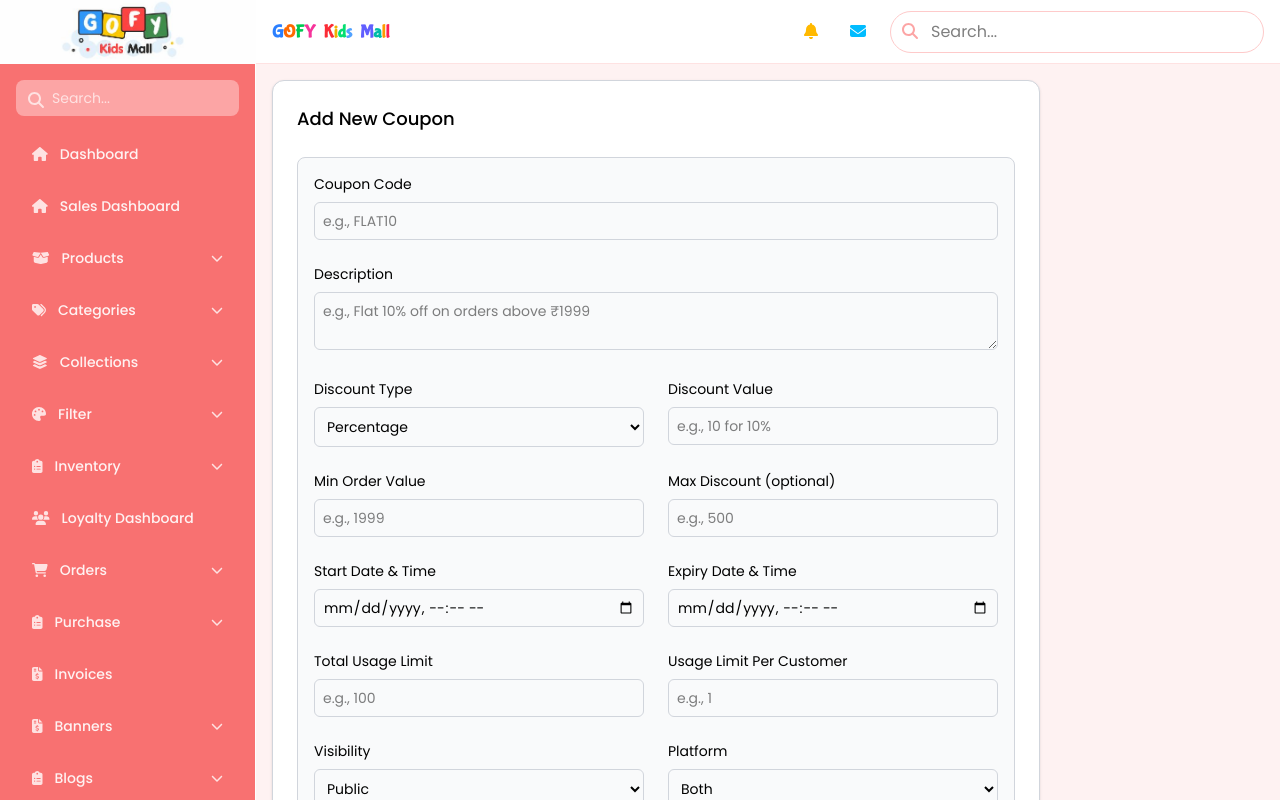
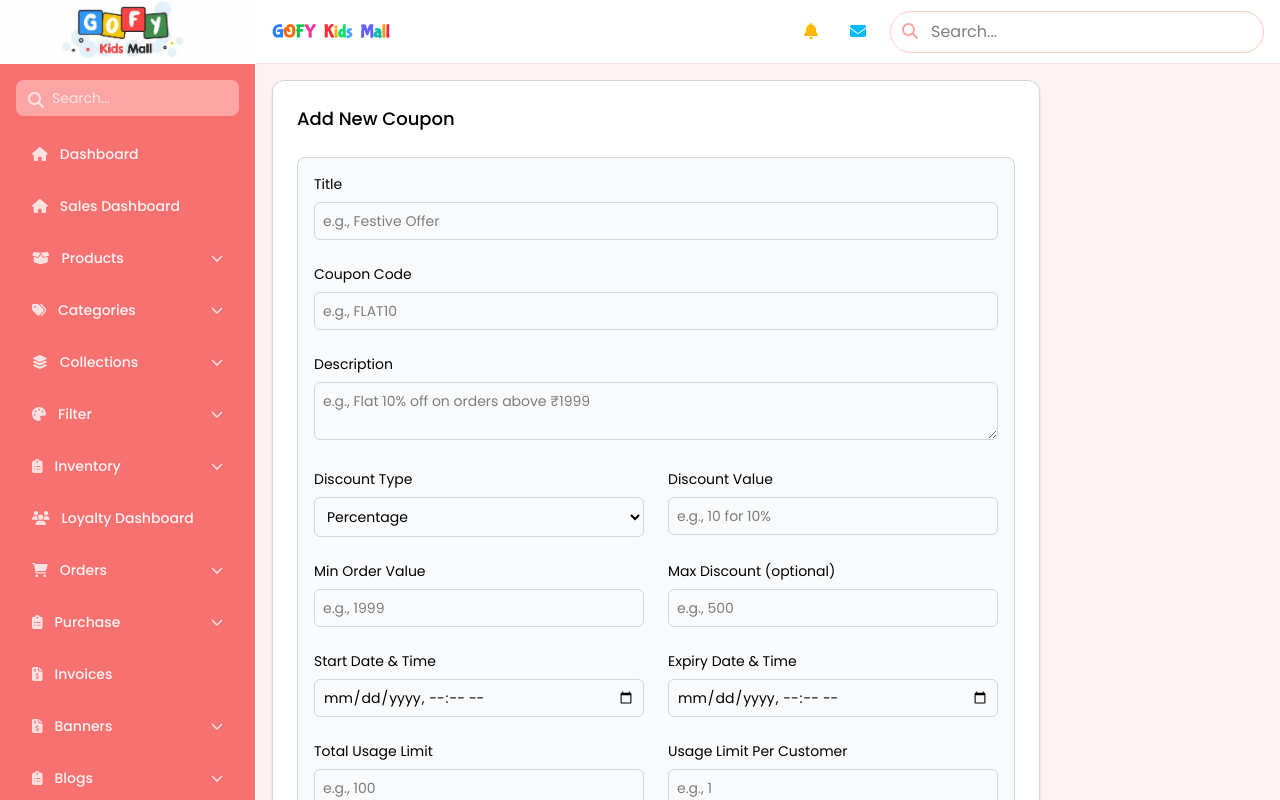
Before and after one commit to bmdusapna-pixel/gofydashboard, a React (Vite) app: page /admin/coupon-form in a window 1280 px wide. Built offline with nearby package versions, Linux system fonts and the light colour scheme; sample sign-in values are in the browser's storage.

Commit message:
coupon update

```diff
--- a/src/pages/Coupon/CouponForm.jsx
+++ b/src/pages/Coupon/CouponForm.jsx
@@ -8,6 +8,7 @@ const CouponForm = () => {
 
   const [coupon, setCoupon] = useState({
     id: null,
+    title: "",
     code: "",
     description: "",
     discountType: "PERCENTAGE",
@@ -33,6 +34,7 @@ const CouponForm = () => {
           const c = res.data.coupon;
           setCoupon({
             id: c._id,
+            title: c.title || "",
             code: c.code || "",
             description: c.description || "",
             discountType: c.discountType || "PERCENTAGE",
@@ -83,6 +85,7 @@ const CouponForm = () => {
       if (!coupon.id) {
         setCoupon({
           id: null,
+          title: "",
           code: "",
           description: "",
           discountType: "PERCENTAGE",
@@ -132,6 +135,18 @@ const CouponForm = () => {
                 {message.text}
               </div>
             )}
+
+            <div>
+              <label className="block mb-2">Title</label>
+              <input
+                type="text"
+                name="title"
+                value={coupon.title}
+                onChange={handleInputChange}
+                placeholder="e.g., Festive Offer"
+                className="border border-gray-300 rounded-md p-2 w-full"
+              />
+            </div>
 
             {/* Coupon Code */}
             <div>
```
Also changed, not shown: 1 other file (tests, documents, lock files or other folders).
